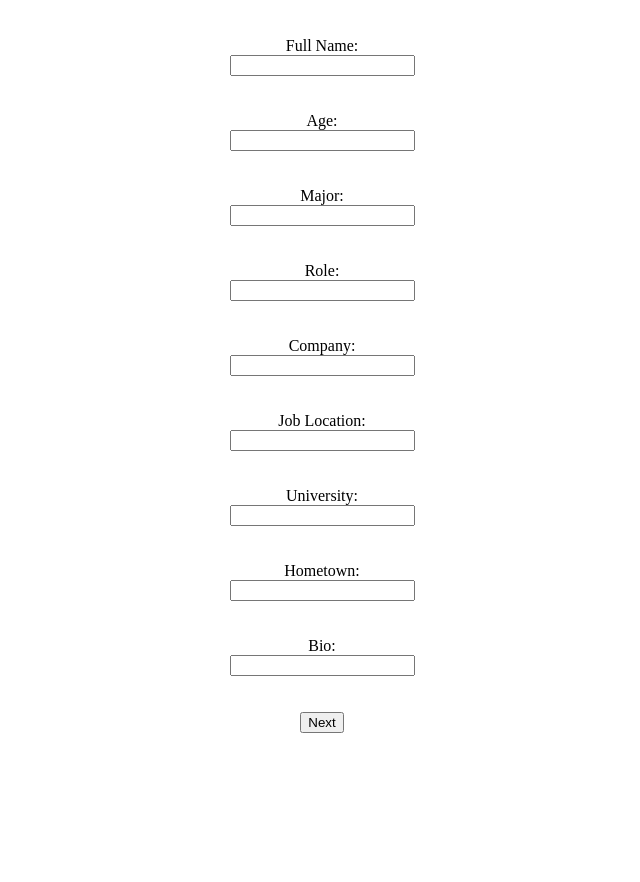
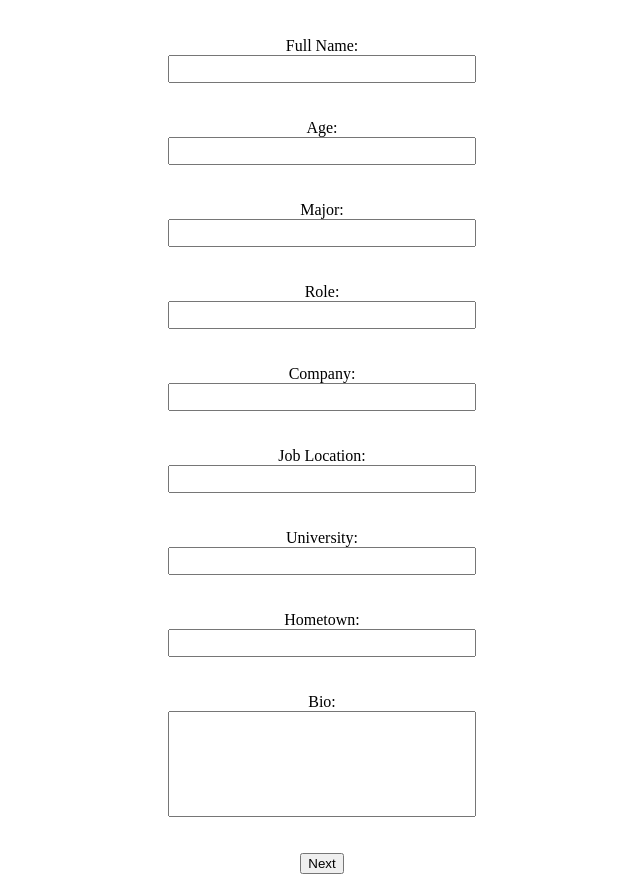
Before and after one commit to kierabr1/Roommatch, a plain HTML site: page public/basicprofile.html in a window 1280 px wide. Shown: the part 61-943 px from the top of the page, without its empty margins (318-958 px from the left). Before the commit the page ends 802 px from the top, so only its background shows below. Drawn offline with Linux system fonts and the light colour scheme; files whose address does not match are found by name.

Commit message:
Minor alterations to input boxes

```diff
--- a/public/basicprofile.html
+++ b/public/basicprofile.html
@@ -41,39 +41,39 @@
 <form>
     <br>
   <center><label for ="Full Name"><text style="color: black;"></style>Full Name:</label><br>
-  <input type="text" id="FullName" name="FullName"><br></center>
+  <input style="width:300px;font-size:14pt;" type="text" id="FullName" name="FullName"><br></center>
   <br>
   <br>
   <center><label for ="Age"><text style="color: black;"></style>Age:</label><br>
-  <input type="text" id="Age" name="Age"><br></center>
+  <input style="width:300px;font-size:14pt;" type="text" id="Age" name="Age"><br></center>
   <br>
   <br>
   <center><label for ="Major"><text style="color: black;"></style>Major:</label><br>
-    <input type="text" id="Major" name="Major"><br></center>
+    <input style="width:300px;font-size:14pt;" type="text" id="Major" name="Major"><br></center>
     <br>
     <br>
   <center><label for ="Role"><text style="color: black;"></style>Role:</label><br>
-    <input type="text" id="Role" name="Role"><br></center>
+    <input style="width:300px;font-size:14pt;" type="text" id="Role" name="Role"><br></center>
     <br>
     <br>
   <center><label for ="Company"><text style="color: black;"></style>Company:</label><br>
-    <input type="text" id="Company" name="Company"><br></center>
+    <input style="width:300px;font-size:14pt;" type="text" id="Company" name="Company"><br></center>
     <br>
     <br>
     <center><label for ="Location"><text style="color: black;"></style>Job Location:</label><br>
-      <input type="text" id="Location" name="Location"><br></center>
+      <input style="width:300px;font-size:14pt;" type="text" id="Location" name="Location"><br></center>
       <br>
       <br>
     <center><label for ="College"><text style="color: black;"></style>University:</label><br>
-      <input type="text" id="College" name="College"><br></center>
+      <input style="width:300px;font-size:14pt;" type="text" id="College" name="College"><br></center>
       <br>
       <br>
     <center><label for ="Hometown"><text style="color: black;"></style>Hometown:</label><br>
-      <input type="text" id="Hometown" name="Hometown"><br></center>
+      <input style="width:300px;font-size:14pt;" type="text" id="Hometown" name="Hometown"><br></center>
       <br>
       <br>
     <center><label for ="Bio"><text style="color: black;"></style>Bio:</label><br>
-      <input type="text" id="Bio" name="Bio"><br></center>
+      <input style="width:300px;height:100px;font-size:14pt;" type="text" id="Bio" name="Bio"><br></center>
       <br>
 </form>
 
```
